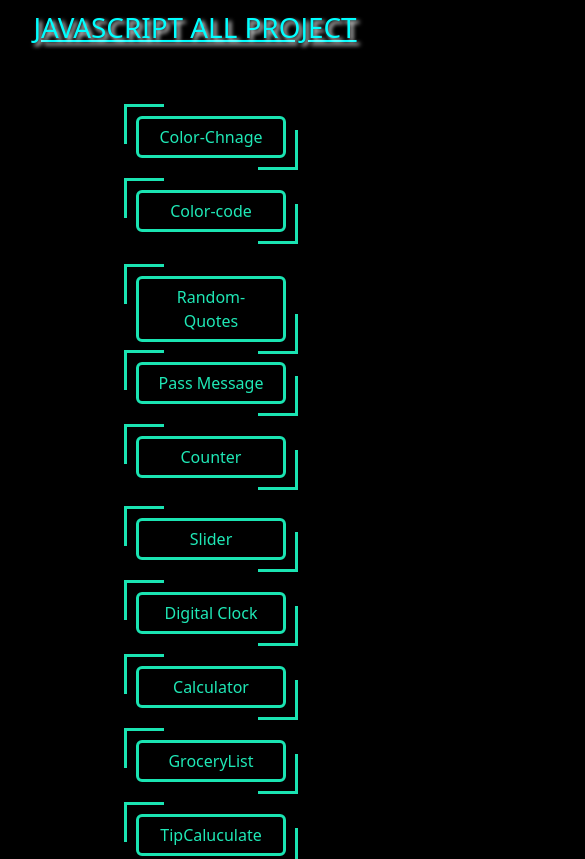
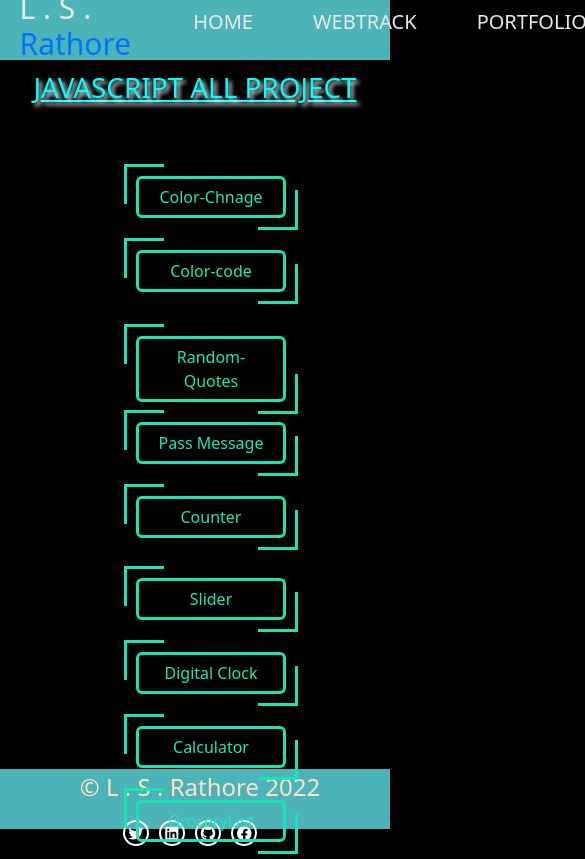
Before and after one commit to lakhan0007/All-Project, a plain HTML site: page index.html in a window 390 px wide. Shown: the top 859 px of the page, 585 px wide, since content can reach past the window. Drawn offline with nearby package versions, Linux system fonts and the light colour scheme.

Commit message:
header updated

```diff
--- /dev/null
+++ b/footer.css
@@ -0,0 +1,114 @@
+footer{
+    background: #4cb4b9;
+    height: 60px;
+    width: 100%;
+    display: flex;
+    justify-content: space-between;
+    align-items: center;
+}.icon {
+    width: 40px;
+    height: 40px;
+    margin-right: 10px;
+    display: inline-flex;
+    align-items: center;
+    justify-content: center;
+    text-decoration: none;
+    font-size: 20px;
+    color: #fff;
+    border-radius: 50%;
+    outline: 2px solid #fff;
+    transition-property:
+        outline-offset, outline-color,
+        background-color;
+    transition-duration: .25s;
+}.icon:hover {
+    outline-offset: 4px;
+}.icon:hover i {
+    animation: shake .25s;
+}.icon--instagram:hover {
+    background-image: radial-gradient(circle at 30% 107%,
+            #fdf497 0%, #fdf497 5%,
+            #fd5949 45%, #d6249f 60%,
+            #285AEB 90%);
+    outline-color: #a02d76;
+}.icon--twitter:hover {
+    background-color: #1da1f2;
+    outline-color: #1da1f2;
+}.icon--skype:hover {
+    background-color: #1da1f2;
+    outline-color: #1da1f2;
+}.icon--linkedin:hover {
+    background-color: #0077b5;
+    outline-color: #0077b5;
+}.icon--facebook:hover {
+    background-color: #0077b5;
+    outline-color: #0077b5;
+}.icon--github:hover {
+    background-color: #2ea44f;
+    outline-color: #2ea44f;
+}
+@keyframes shake {
+    10% {
+        transform: rotate(15deg);
+    }
+
+    20% {
+        transform: rotate(-15deg);
+    }
+
+    30% {
+        transform: rotate(15deg);
+    }
+
+    40% {
+        transform: rotate(-15deg);
+    }
+}.copyright{
+    align-items: center;
+    justify-content: center;
+    margin-left: 10px;
+    color: bisque;
+    font-size: 1.5rem;
+    /* margin-top: 10px; */
+}
+
+@media(max-width:1024px) {
+    .icon{
+        width: 50px;
+        height: 50px;
+    }
+    .copyright{
+        font-size: 1.5rem;
+    }
+}
+@media(max-width:768px) {
+    .icon{
+        width: 22px;
+        height: 22px;
+        font-size: 15px;
+    }
+    .copyright{
+        font-size: 1.3rem;
+    }
+}
+@media(max-width: 480px) {
+    .icon{
+        width: 22px;
+        height: 22px;
+        }
+    .copyright{
+        font-size: 1.5rem;
+        }
+
+.footer-class{
+        display: flex;
+        flex-direction: column;
+    }
+}
+
+@media(max-width: 320px){
+    .copyright{
+        font-size: 1.3rem;
+    }
+}
+/* footer end */
--- /dev/null
+++ b/header.css
@@ -0,0 +1,104 @@
+:root {
+    --color-primary: #0073ff;
+    --color-white: #e9e9e9;
+    --color-black: #4cb4b9;
+    --color-black-1: #20d4b6;
+  }
+
+  * {
+    margin: 0;
+    padding: 0;
+    box-sizing: border-box;
+  }
+
+  body {
+    font-family: sans-serif;
+
+  }
+
+  .logo {
+    color: var(--color-white);
+    font-size: 30px;
+  }
+
+  .logo span {
+    color: var(--color-primary);
+  }
+
+  .menu-bar {
+    background-color: var(--color-black);
+    height: 60px;
+    width: 100%;
+    display: flex;
+    justify-content: space-between;
+    align-items: center;
+    padding: 0 5%;
+
+    position: relative;
+  }
+
+  .menu-bar ul {
+    list-style: none;
+    display: flex;
+  }
+
+  .menu-bar ul li {
+    /* width: 120px; */
+    padding: 10px 30px;
+    /* text-align: center; */
+
+    position: relative;
+  }
+
+  .menu-bar ul li a {
+    font-size: 20px;
+    color: var(--color-white);
+    text-decoration: none;
+
+    transition: all 0.3s;
+  }
+
+  .menu-bar ul li a:hover {
+    color: var(--color-primary);
+  }
+
+  .fas {
+    float: right;
+    margin-left: 10px;
+    padding-top: 3px;
+  }
+
+  /* dropdown menu style */
+  .dropdown-menu {
+    display: none;
+  }
+
+  .menu-bar ul li:hover .dropdown-menu {
+    display: block;
+    position: absolute;
+    left: 0;
+    top: 100%;
+    background-color: var(--color-black);
+  }
+
+  .menu-bar ul li:hover .dropdown-menu ul {
+    display: block;
+    margin: 10px;
+  }
+
+  .menu-bar ul li:hover .dropdown-menu ul li {
+    width: 150px;
+    padding: 10px;
+  }
+
+  .dropdown-menu-1 {
+    display: none;
+  }
+
+  .dropdown-menu ul li:hover .dropdown-menu-1 {
+    display: block;
+    position: absolute;
+    left: 150px;
+    top: 0;
+    background-color: var(--color-black);
+  }
--- a/index.html
+++ b/index.html
@@ -8,16 +8,43 @@
     <title>All Projects</title>
     <link rel="shortcut icon" href="logo 2.png" type="image/svg" />
     <link rel="stylesheet" href="style.css">
+    <link rel="stylesheet" href="header.css">
+    <link rel="stylesheet" href="footer.css">
     <link href="https://cdn.jsdelivr.net/npm/bootstrap@5.2.2/dist/css/bootstrap.min.css" rel="stylesheet"
         integrity="sha384-Zenh87qX5JnK2Jl0vWa8Ck2rdkQ2Bzep5IDxbcnCeuOxjzrPF/et3URy9Bv1WTRi" crossorigin="anonymous">
     <script src="https://cdn.jsdelivr.net/npm/bootstrap@5.2.2/dist/js/bootstrap.bundle.min.js"
         integrity="sha384-OERcA2EqjJCMA+/3y+gxIOqMEjwtxJY7qPCqsdltbNJuaOe923+mo//f6V8Qbsw3"
         crossorigin="anonymous"></script>
+        <link
+        rel="stylesheet"
+        href="https://cdnjs.cloudflare.com/ajax/libs/font-awesome/6.2.0/css/all.min.css"
+        integrity="sha512-xh6O/CkQoPOWDdYTDqeRdPCVd1SpvCA9XXcUnZS2FmJNp1coAFzvtCN9BmamE+4aHK8yyUHUSCcJHgXloTyT2A=="
+        crossorigin="anonymous"
+        referrerpolicy="no-referrer"
+      />
+
 </head>
 
 <body>
 
+
+    <!-- Start Header  -->
+    <div class="menu-bar">
+        <h1 class="logo">L . S . <span>Rathore</span></h1>
+        <ul>
+
+            <li><a href="https://lakhan0007.github.io/All-Project/">HOME</a></li>
+            <li><a href="https://lakhan0007.github.io/Webtrack/" target="_blank">WEBTRACK</a></li>
+          <li><a href="https://lakhansingh-git-master-lakhan0007.vercel.app/" target="_blank">PORTFOLIO</a></li>
+          <li><a href="https://lakhan0007.github.io/Social/" target="_blank">ABOUT</a></li>
+
+        </ul>
+      </div>
+<!-- End of Header -->
+
+
     <!-- ROW FIRST START-->
+    <container>
     <div class="container">
         <h1 class="h1">javascript All project</h1>
         <div class="row mt-4">
@@ -133,6 +160,20 @@
         <!-- ROW FIFTH END-->
 
     </div>
+</container>
+
+    <!-- footer start -->
+<footer class="footer-class">
+    <p class="copyright">© L . S . Rathore 2022</p>
+    <div class="footer">
+      <a class="icon icon--twitter" href="https://twitter.com/lakhans32788596" target="_blank"><i class="fab fa-twitter"></i></a>
+      <a class="icon icon--linkedin" href="https://www.linkedin.com/in/lakhan-singh-rathore-10a283235/" target="_blank"><i class="fab fa-linkedin"></i></a>
+      <a class="icon icon--github" href="https://github.com/lakhan0007" target="_blank"><i class="fab fa-github"></i></a>
+      <a class="icon icon--facebook" href="https://www.facebook.com/profile.php?id=100079728271245" target="_blank"><i class="fab fa-facebook"></i></a>
+    </div>
+  </footer>
+  <!-- footer end -->
+
 </body>
 
 </html>
--- a/style.css
+++ b/style.css
@@ -20,10 +20,10 @@ body{
     text-shadow: 3px 3px 4px white;
     padding: 3%;
     text-transform: uppercase;
-
-
 }
-
+.container{
+    height: 84vh;
+}
 /* .btn{
 
          width: 150px;
```
